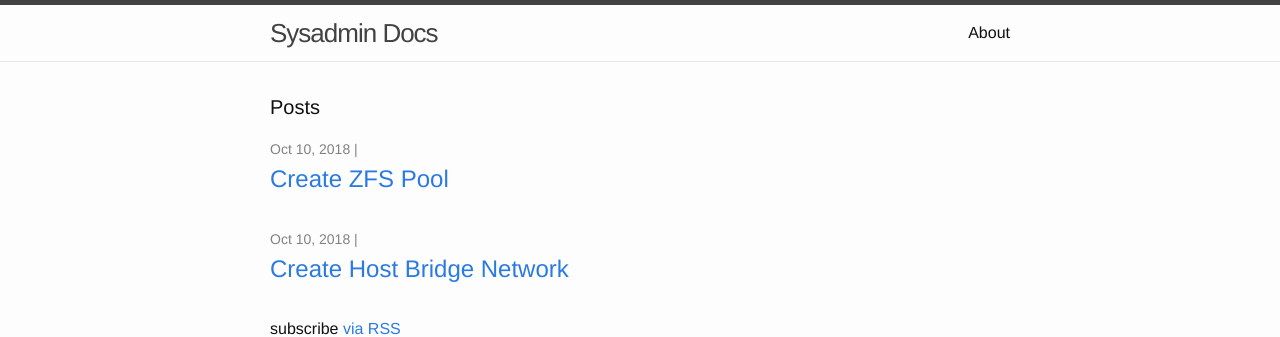
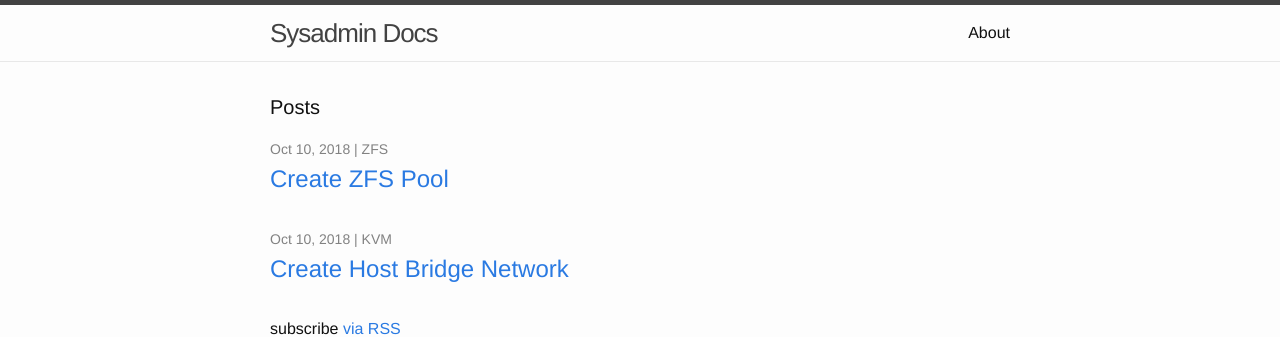
Before and after one commit to benyanke/docs, a Jekyll site: the page built from index.html, in a window 1280 px wide. Shown: the top 337 px of the page. Built offline with Jekyll 4.4.1, drawn with Linux system fonts in a browser that asks for light colours.

Commit message:
Switch category var on home page

```diff
--- a/index.html
+++ b/index.html
@@ -9,7 +9,7 @@
   <ul class="post-list">
     {% for post in site.posts %}
       <li>
-        <span class="post-meta">{{ post.date | date: "%b %-d, %Y" }} | {{ post.category }}</span>
+        <span class="post-meta">{{ post.date | date: "%b %-d, %Y" }} | {{ post.categories }}</span>
 
         <h2>
           <a class="post-link" href="{{ post.url | prepend: site.baseurl }}">{{ post.title }}</a>
```
